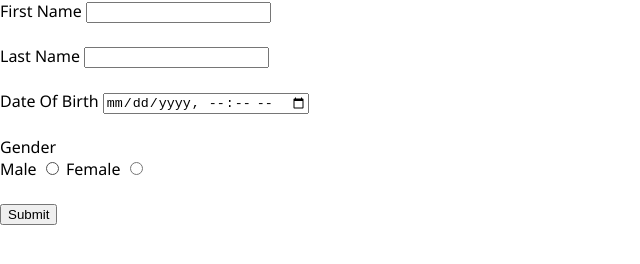
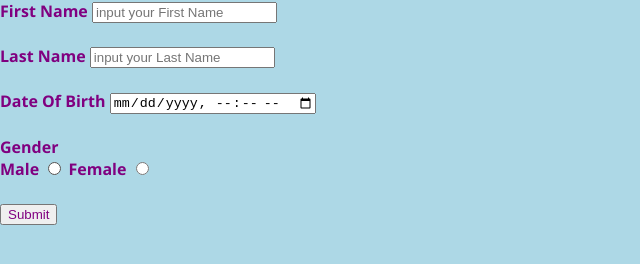
Before and after one commit to dellydel/Intro-to-HTML-and-JS, a plain HTML site: page franklin_form.html in a window 1280 px wide. Shown: the whole page, without its empty margins (0-640 px from the left). Drawn offline with Linux system fonts and the light colour scheme.

Commit message:
update on older assignment

```diff
--- a/franklin_form.html
+++ b/franklin_form.html
@@ -7,31 +7,31 @@
     <title>Assignment</title>
     <link href="style.css" rel="stylesheet" type="text/css" />
 </head>
-<body>
+<body style="background-color:lightblue ;"
     <form>
-        <label for="name">First Name</label>
-        <input type="text" id="First Name" />
+        <label style="color:purple ;" for="name"><b>First Name</b></label>
+        <input type="text" id="First Name" placeholder="input your First Name" />
         <br/><br/>
 
-        <label for="name">Last Name</label>
-          <input type="text" id="Last Name" />
+        <label style="color: purple;" for="name"><b>Last Name</b></label>
+          <input type="text" id="Last Name" placeholder="input your Last Name" />
         <br/><br/>
 
-        <label for="date">Date Of Birth</label>
+        <label style="color:purple ;" for="date"><b>Date Of Birth</b></label>
           <input type="datetime-local" />
         <br/><br/>
 
-        <label>Gender</label>
+        <label style="color:purple ;"><b>Gender</b></label>
         <br/>
 
-        <label>Male</label>
+        <label style="color:purple ;"><b>Male</b></label>
           <input type="radio" id="name" name="Gender" />
 
-        <label>Female</label>
+        <label style="color:purple ;"><b>Female</b></label>
           <input type="radio" id="name" name="Gender" />
           <br/><br/>
 
-        <input type="submit">
+        <input style="color:purple ;" type="submit">
 
 
 
```
